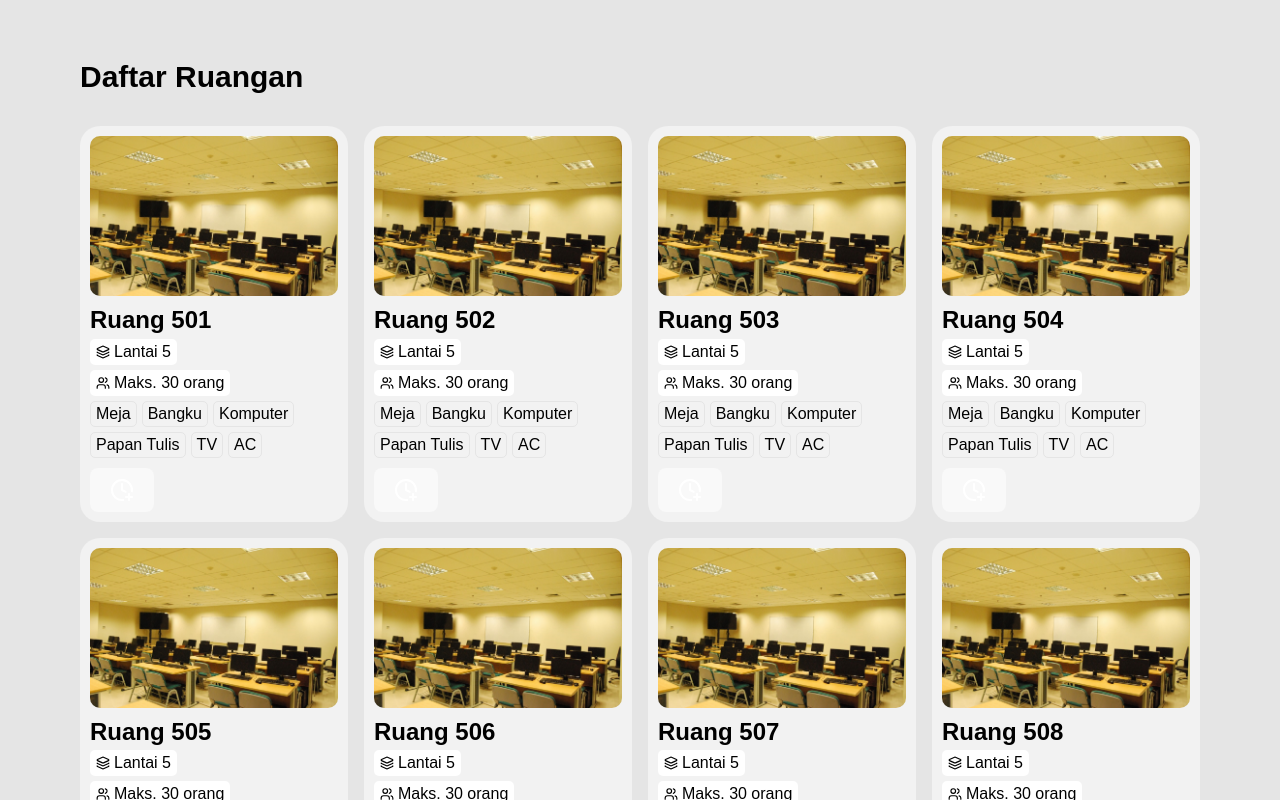
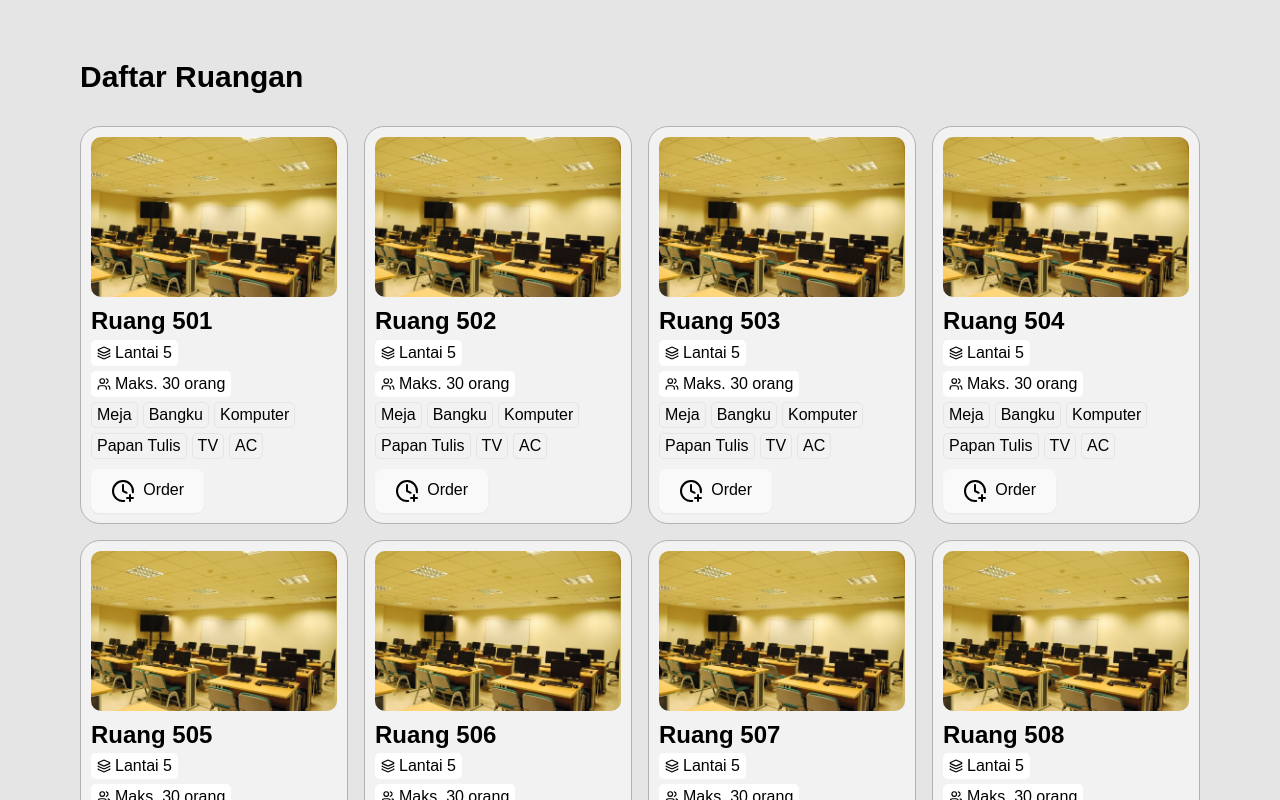
Before and after one commit to ALEEFXD/Peminjaman-Ruangan-Matek, a React (Vite) app: page / in a window 1280 px wide. Shown: the part 1100-1900 px from the top of the page. Built offline with nearby package versions, Linux system fonts and the light colour scheme.

Commit message:
weird things

```diff
--- a/src/components/Alur.jsx
+++ b/src/components/Alur.jsx
@@ -1,3 +1,5 @@
+import Button from "@/components/ui/button.jsx";
+
 export default function Alur(){
     return(
         <div className="w-full h-fit p-20 flex flex-col text-main bg-neutral-0 rounded-t-[80px] ">
--- a/src/components/Rooms.jsx
+++ b/src/components/Rooms.jsx
@@ -137,7 +137,7 @@
                     floor={room.lantai}
                     capacity={room.kapasitas}
                     facilities={room.fasilitas}
-                    imgDir={`public/lantai-${room.lantai}.jpg`} />
+                    imgDir={`/lantai-${room.lantai}.jpg`} />
                 ))}
             </div>
         </div>
--- a/src/components/ui/button.jsx
+++ b/src/components/ui/button.jsx
@@ -50,7 +50,7 @@
       data-slot="button"
       data-variant={variant}
       data-size={size}
-      className={cn(buttonVariants({ variant, size, className }))}
+      className={cn(buttonVariants({ variant, size }), className)}
       {...props} />
   );
 }
--- a/src/components/ui/roomCard.jsx
+++ b/src/components/ui/roomCard.jsx
@@ -11,7 +11,7 @@
     const facilitiesList = parseFacilities(facilities);
 
     return(
-        <div className="bg-neutral-1 stroke-grey-0 rounded-[20px] p-[10px] gap-[10px] flex flex-col h-fit w-full">
+        <div className="bg-neutral-1 border border-grey-0 rounded-[20px] p-[10px] gap-[10px] flex flex-col h-fit w-full">
             <img src={imgDir} alt={`Ruang ${roomName}`} className="w-full h-40 object-cover rounded-[10px]" />
             <div className="gap-[5px] flex flex-col">
                 <h3 className="text-xl font-bold">Ruang {roomName}</h3>
@@ -24,7 +24,7 @@
 
                     ))}
                 </div>
-                <Button className="w-fit" size="icon" variant="destructive"><ClockPlus /></Button>
+                <Button className="w-fit bg-transparent" variant="outline"><ClockPlus/> Order</Button>
             </div>
         </div>
     )
```
